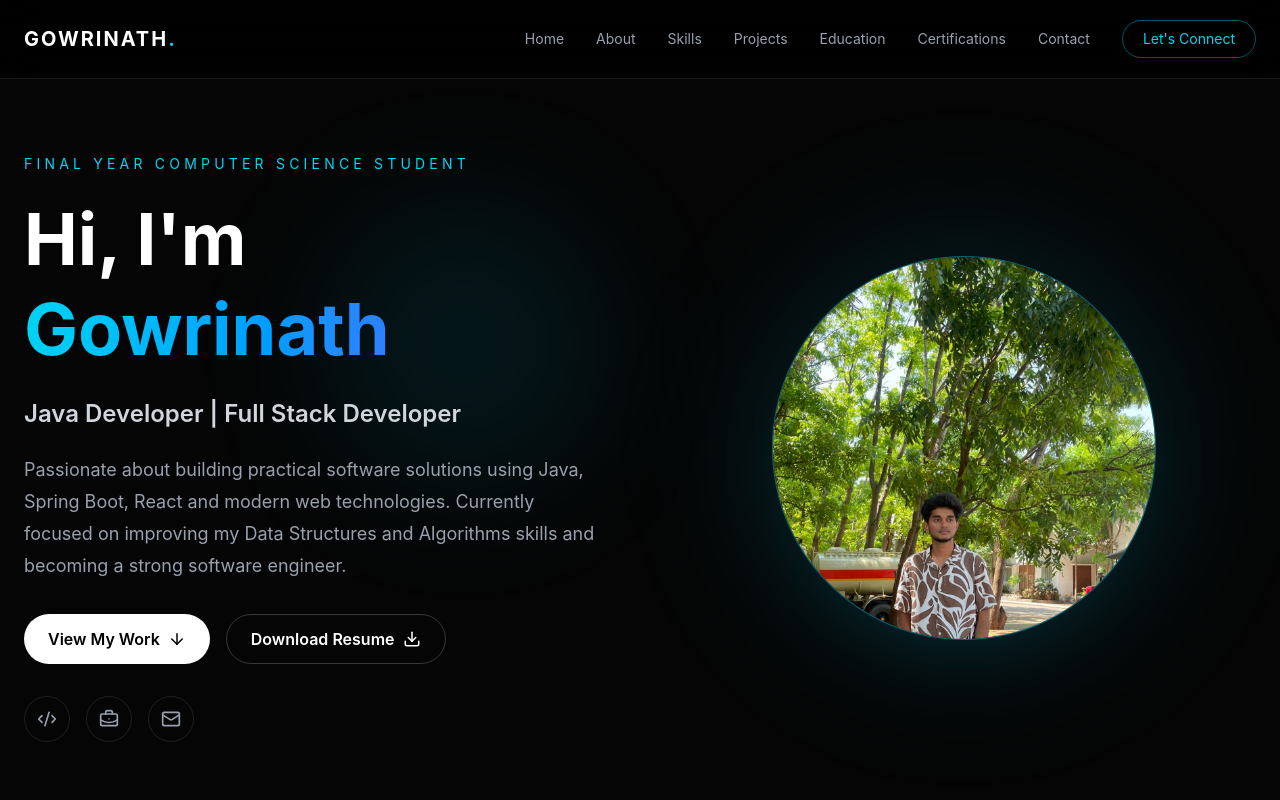
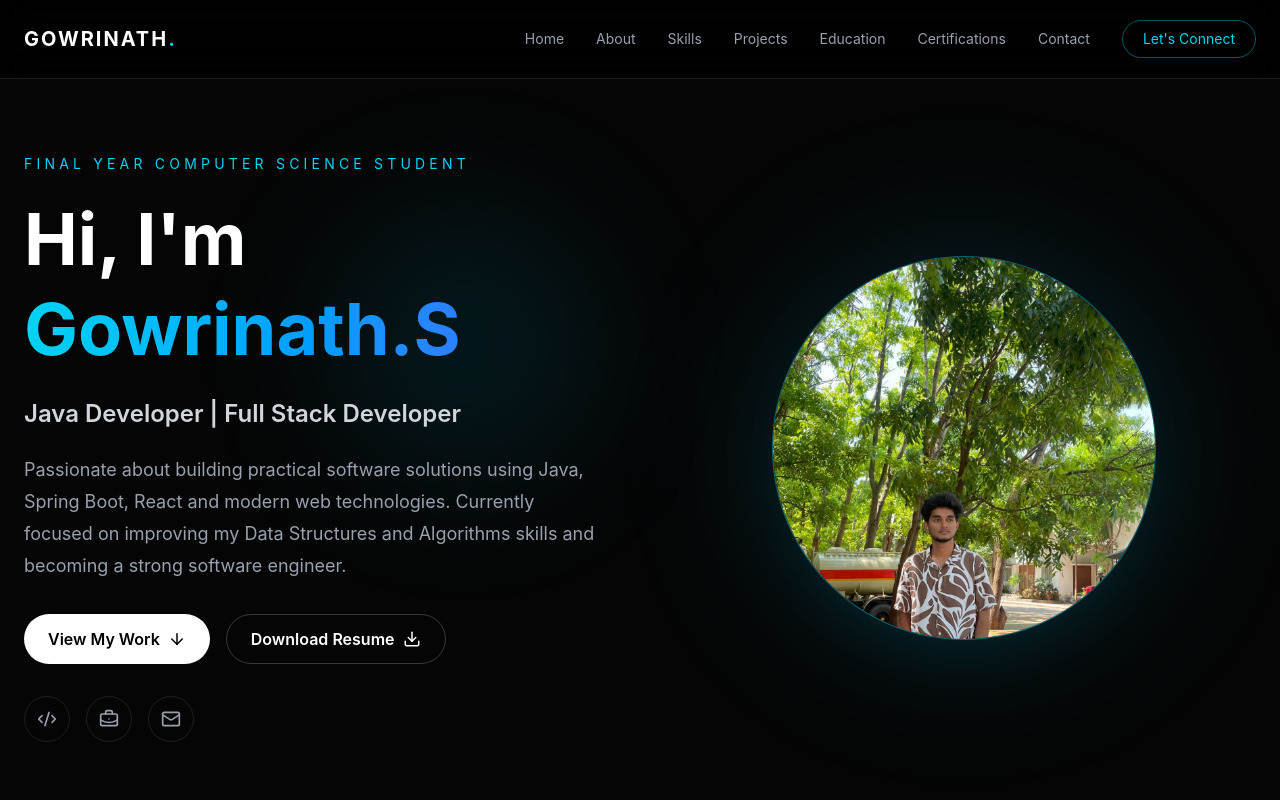
Before and after one commit to gowrinath501/gowrinath-portfolio, a React (Vite) app: page / in a window 1280 px wide. Shown: the top 800 px of the page. Built offline with nearby package versions, Linux system fonts and the light colour scheme.

Commit message:
Updated portfolio name

```diff
--- a/src/App.jsx
+++ b/src/App.jsx
@@ -119,7 +119,7 @@ function App() {
             <h1 className="text-5xl font-bold leading-tight md:text-7xl">
               Hi, I'm{" "}
               <span className="bg-gradient-to-r from-cyan-400 to-blue-500 bg-clip-text text-transparent">
-                Gowrinath
+                Gowrinath.S
               </span>
             </h1>
 
```
